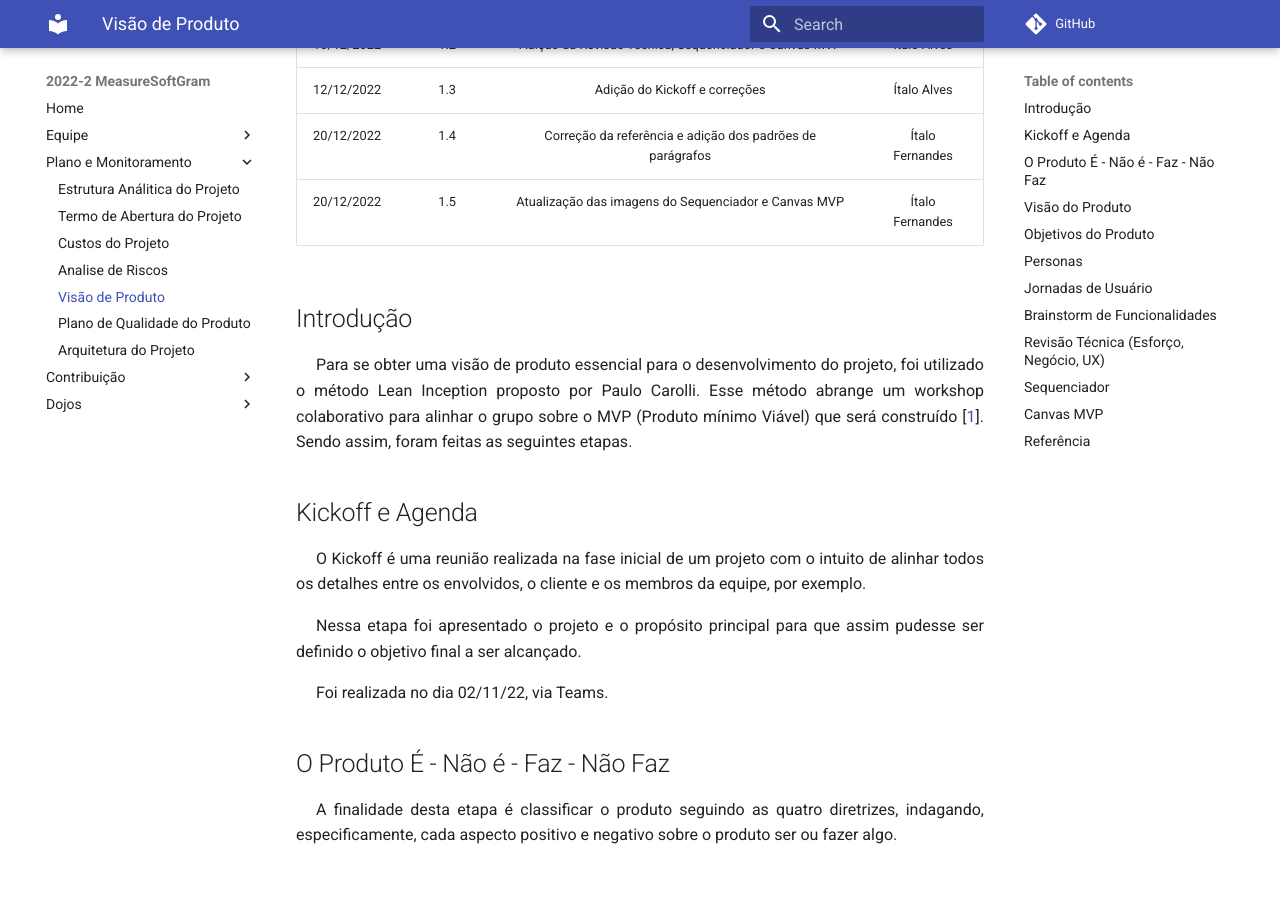
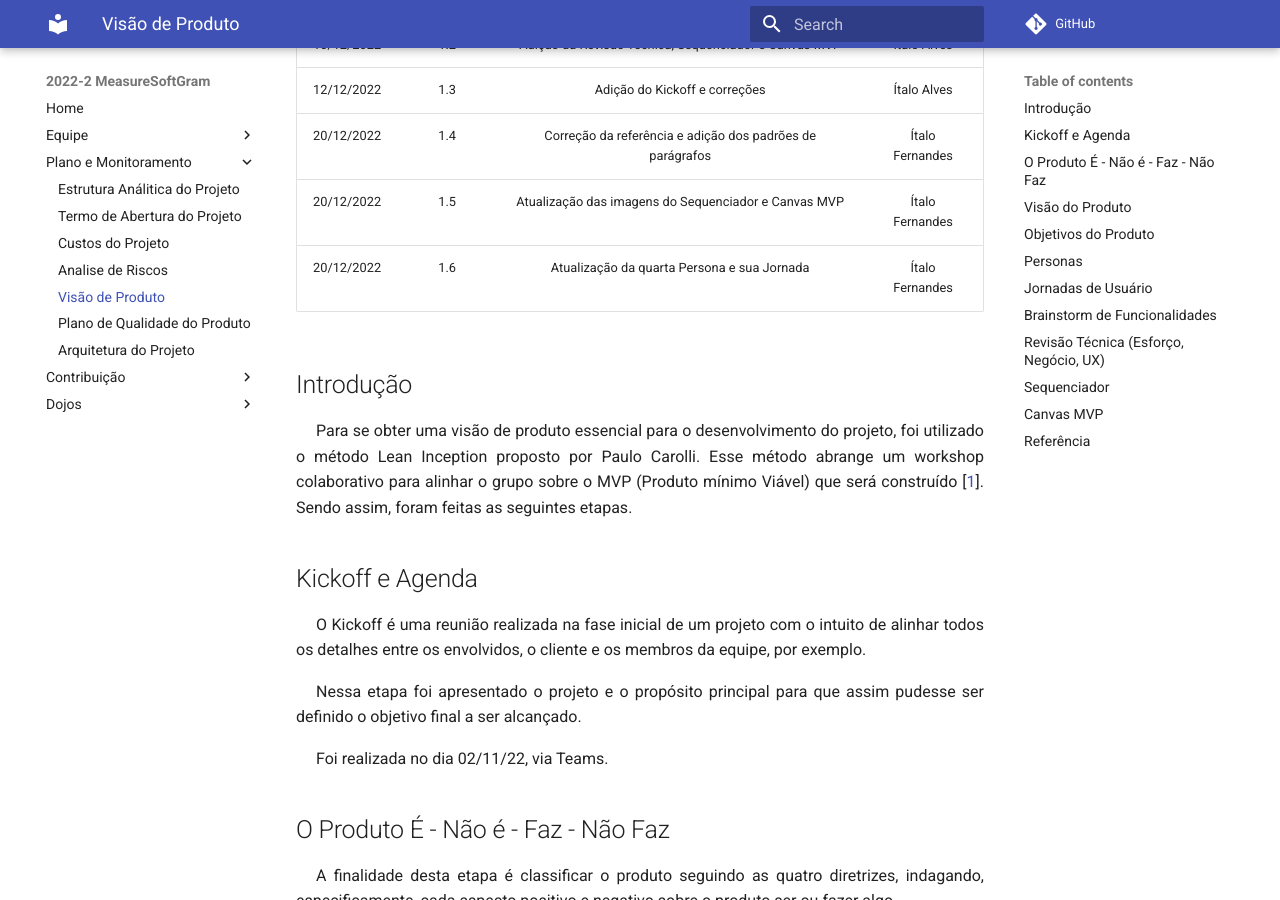
Before and after one commit to fga-eps-mds/2022-2-MeasureSoftGram-Doc, an MkDocs documentation site: the page built from docs/plano-monitoramento/visao_de_produto.md, in a window 1280 px wide and 900 px high, scrolled down 335 px. Built offline with MkDocs 1.6.1 and Material for MkDocs 9.7.7, drawn with Linux system fonts in a browser that asks for light colours; comment, search, counter and statistics services are not loaded; some of the changed lines change nothing that is shown.

Commit message:
#47 Atualizando a quarta persona e sua jornada

```diff
--- a/docs/plano-monitoramento/visao_de_produto.md
+++ b/docs/plano-monitoramento/visao_de_produto.md
@@ -8,6 +8,7 @@
 | 12/12/2022 |  1.3   |              Adição do Kickoff e correções                |   Ítalo Alves   |
 | 20/12/2022 |  1.4   | Correção da referência e adição dos padrões de parágrafos | Ítalo Fernandes |
 | 20/12/2022 |  1.5   |   Atualização das imagens do Sequenciador e Canvas MVP    | Ítalo Fernandes |
+| 20/12/2022 |  1.6   |       Atualização da quarta Persona e sua Jornada         | Ítalo Fernandes |
 
 ## Introdução
 
@@ -46,7 +47,7 @@
 ![Persona 1](assets/persona_Paulo.png "Persona 1: Pesquisador na área de qualidade de software")
 ![Persona 2](assets/persona_Valeria.png "Persona 2: Profissional de Engenharia de Software")
 ![Persona 3](assets/persona_Miguel.png "Persona 3: Desenvolvedor, entusiasta de IA")
-![Persona 4](assets/persona_Gustavo.png "Persona 4: Estudante de TI")
+![Persona 4](assets/persona_Amanda.png "Persona 4: Estudante de TI")
 
 ## Jornadas de Usuário
 
@@ -55,7 +56,7 @@
 ![Jornada 1](assets/jornada_Paulo.png)
 ![Jornada 2](assets/jornada_Valeria.png)
 ![Jornada 3](assets/jornada_Miguel.png)
-![Jornada 4](assets/jornada_Gustavo.png)
+![Jornada 4](assets/jornada_Amanda.png)
 
 ## Brainstorm de Funcionalidades
 
```
Also changed, not shown: docs/plano-monitoramento/assets/jornada_Amanda.png (added), docs/plano-monitoramento/assets/jornada_Gustavo.png (deleted), docs/plano-monitoramento/assets/persona_Amanda.png (added), docs/plano-monitoramento/assets/persona_Gustavo.png (deleted).
